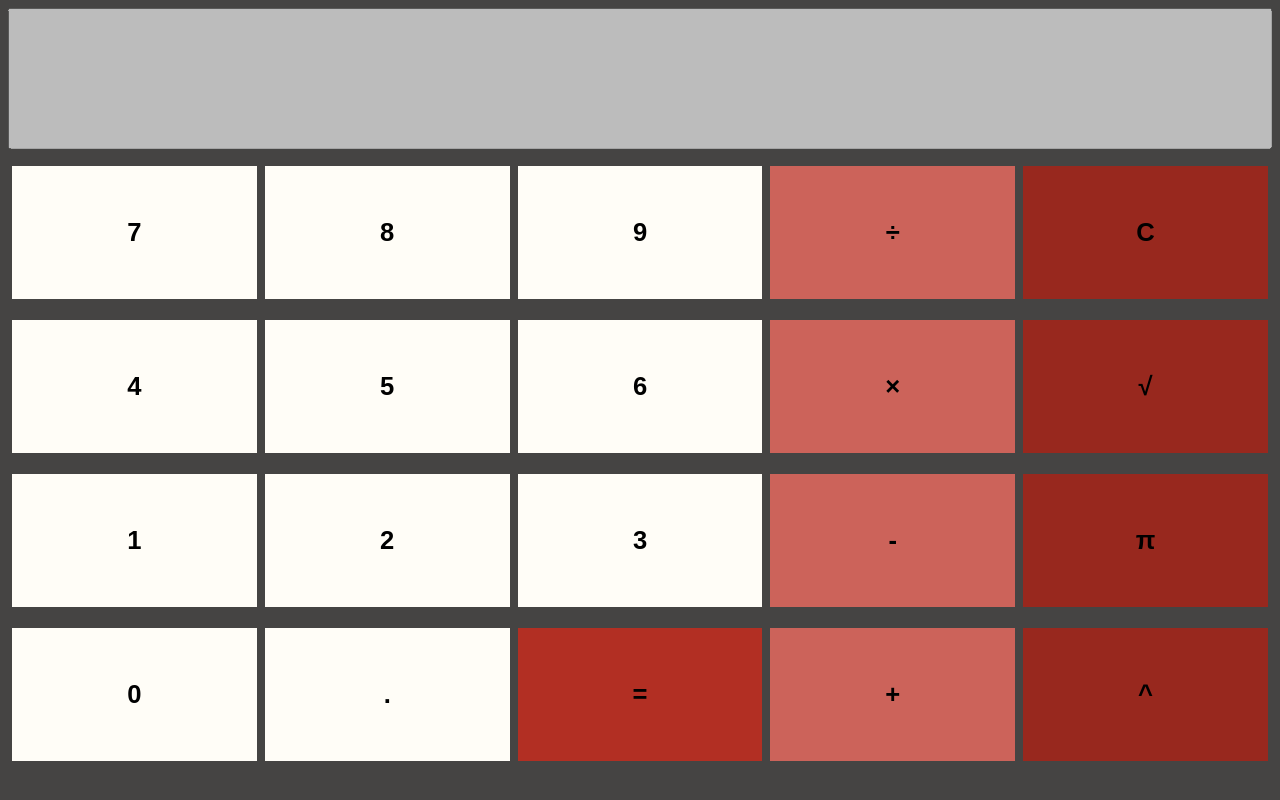
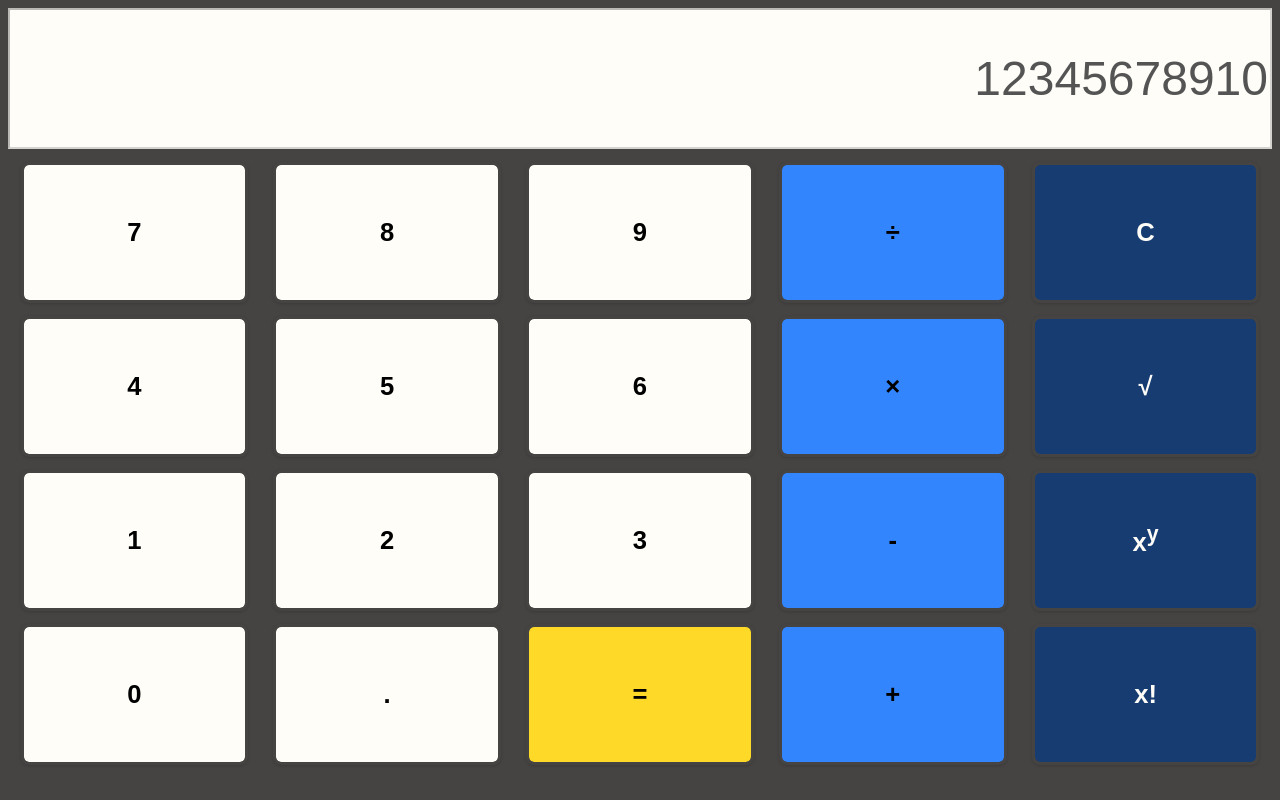
Before and after one commit to m-r-joyce/comp3025-assignment1-200284329, a website: page index.html in a window 1280 px wide. Drawn offline with Linux system fonts and the light colour scheme.

Commit message:
Improved UI and added some logic for calculator functionality

```diff
--- a/Content/overrides.css
+++ b/Content/overrides.css
@@ -1,6 +1,7 @@
 body {
     background-color: #454443;
     font-size: 2em;
+    color: #2B2A2B;
 }
 
 .calculator-body {
@@ -11,16 +12,17 @@ body {
     width: 100%;
     text-align: right;
     height: 18%;
+    background-color: #FFFDF7;
+    font-size: 1.5em;
 }
 
 .ui-btn {
-    border: 4px #454443 solid;
+    border: 3px #454443 solid;
     height: 18%;
     font-size: 0.8em;
-}
-
-.ui-grid-d {
-    width: 100% !important;
+    width: 90% !important;
+    margin-left: 5% !important;
+    text-align: center;
 }
 
 .operand {
@@ -28,13 +30,14 @@ body {
 }
 
 .operator {
-    background-color: #CC635A;
+    background-color: #3385FE;
 }
 
 .equals {
-    background-color: #B22F23;
+    background-color: #FED928;
 }
 
 .function {
-    background-color: #98281E;
+    background-color: #173C72;
+    color: #FFFDF7;
 }
--- /dev/null
+++ b/Scripts/calculator.js
@@ -0,0 +1,104 @@
+// Event Listener for Button elements
+$("button").click(function() {
+
+    console.log(multiply(4,5));
+    console.log(divide(8,2));
+    console.log(add(4,4));
+    console.log(subtract(8,4));
+    console.log(exponentiate(5,5));
+    console.log(factorial($(this).html()));
+});
+
+/**
+ *  Returns the product of two numbers.
+ */
+function multiply(multiplicand, multiplier) {
+
+    let product = multiplicand * multiplier;
+    return product;
+
+}
+
+/**
+ *  Returns the quotient of two numbers.
+ */
+function divide(dividend, divisor) {
+
+    let quotient = dividend / divisor;
+    return quotient;
+
+}
+
+/**
+ *  Returns the sum of two numbers.
+ */
+function add(addend, augend) {
+
+    let sum = addend + augend;
+    return sum;
+
+}
+
+/**
+ *  Returns the difference of two numbers.
+ */
+function subtract(minuend, subtrahend) {
+
+    let difference = minuend - subtrahend;
+    return difference;
+
+}
+
+/**
+ *  Returns the square root of a number.
+ */
+function squareRoot(radicand) {
+
+    if (radicand >= 0) {
+        let root; //This will be a lot; get back to it at some point.
+        return root;
+    }
+    else {
+        let errorMessage = "Result is imaginary";
+        return errorMessage;
+    }
+}
+
+/**
+ *  Returns the first number to the power of the second.
+ */
+function exponentiate(base, exponent) {
+
+    let power = base**exponent;
+    return power;
+
+}
+
+/**
+ *  Returns the product of all integers between 1 and the input number.
+ */
+function factorial(input) {
+
+    if (input == 0) {
+        let product = 1;
+        return product;
+    }
+    else if (input > 0) {
+        let product = input;
+        while (input-- > 2) {
+            product *= input;
+        }
+        return product;
+    }
+    else if (input < 0) {
+        let error = "Undefined";
+        return error;
+    }
+}
+
+/**
+ *  Clears the calculator display.
+ */
+function clear() {
+
+}
--- a/index.html
+++ b/index.html
@@ -12,47 +12,47 @@
         <div id="calculator-page" data-role="page" data-theme="a">
             <div class="calculator-body" data-role="main">
                 <div class="ui-grid-a">
-                    <input type="text" id="display" maxlength="14" disabled="disabled"></input>
+                    <input type="text" id="display" maxlength="14" disabled="disabled" value="12345678910"></input>
                 </div>
                 <div class="ui-grid-d">
                     <div class="ui-block-b">
                         <div>
-                            <button class="ui-btn operand">7</button>
-                            <button class="ui-btn operand">4</button>
-                            <button class="ui-btn operand">1</button>
-                            <button class="ui-btn operand">0</button>
+                            <button class="ui-btn ui-corner-all ui-shadow operand">7</button>
+                            <button class="ui-btn ui-corner-all ui-shadow operand">4</button>
+                            <button class="ui-btn ui-corner-all ui-shadow operand">1</button>
+                            <button class="ui-btn ui-corner-all ui-shadow operand">0</button>
                         </div>
                     </div>
                     <div class="ui-block-b">
                         <div>
-                            <button class="ui-btn operand">8</button>
-                            <button class="ui-btn operand">5</button>
-                            <button class="ui-btn operand">2</button>
-                            <button class="ui-btn operand">.</button>
+                            <button class="ui-btn ui-corner-all ui-shadow operand">8</button>
+                            <button class="ui-btn ui-corner-all ui-shadow operand">5</button>
+                            <button class="ui-btn ui-corner-all ui-shadow operand">2</button>
+                            <button class="ui-btn ui-corner-all ui-shadow operand">.</button>
                         </div>
                     </div>
                     <div class="ui-block-b">
                         <div>
-                            <button class="ui-btn operand">9</button>
-                            <button class="ui-btn operand">6</button>
-                            <button class="ui-btn operand">3</button>
-                            <button class="ui-btn equals">=</button>
+                            <button class="ui-btn ui-corner-all ui-shadow operand">9</button>
+                            <button class="ui-btn ui-corner-all ui-shadow operand">6</button>
+                            <button class="ui-btn ui-corner-all ui-shadow operand">3</button>
+                            <button class="ui-btn ui-corner-all ui-shadow equals">=</button>
                         </div>
                     </div>
                     <div class="ui-block-b">
                         <div>
-                            <button class="ui-btn operator">÷</button>
-                            <button class="ui-btn operator">×</button>
-                            <button class="ui-btn operator">-</button>
-                            <button class="ui-btn operator">+</button>
+                            <button class="ui-btn ui-corner-all ui-shadow operator">÷</button>
+                            <button class="ui-btn ui-corner-all ui-shadow operator">×</button>
+                            <button class="ui-btn ui-corner-all ui-shadow operator">-</button>
+                            <button class="ui-btn ui-corner-all ui-shadow operator">+</button>
                         </div>
                     </div>
                     <div class="ui-block-b">
                         <div>
-                            <button class="ui-btn function">C</button>
-                            <button class="ui-btn function">√</button>
-                            <button class="ui-btn function">π</button>
-                            <button class="ui-btn function">^</button>
+                            <button class="ui-btn ui-corner-all ui-shadow function">C</button>
+                            <button class="ui-btn ui-corner-all ui-shadow function">√</button>
+                            <button class="ui-btn ui-corner-all ui-shadow function">x<sup>y</sup></button>
+                            <button class="ui-btn ui-corner-all ui-shadow function">x!</button>
                         </div>
                     </div>
                 </div>
@@ -61,5 +61,6 @@
         <!-- JavaScript Section -->
         <script src="\Scripts\lib\jquery\dist\jquery.min.js"></script>
         <script src="\Scripts\lib\jquery-mobile-bower\js\jquery.mobile-1.4.5.min.js"></script>
+        <script src="\Scripts\calculator.js"></script>
     </body>
 </html>
```
